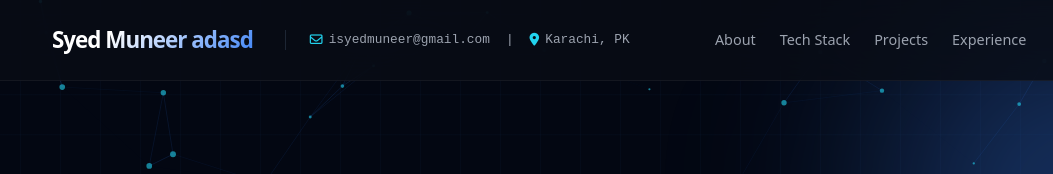
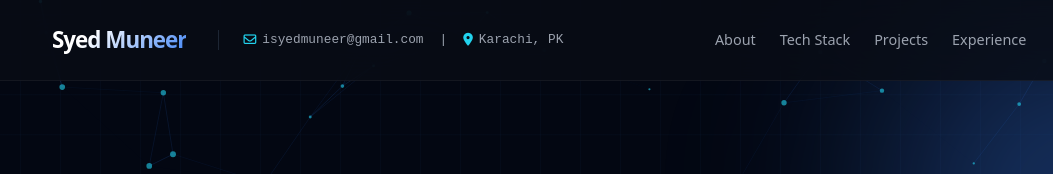
Before and after one commit to isyedmuneer/My-Portfolio, a plain HTML site: page frontend/index.html in a window 1280 px wide. Shown: the top 174 px of the page, 0-1053 px from the left. Drawn offline with Linux system fonts and the light colour scheme.

Commit message:
test: checking automated webhook deployment

```diff
--- a/frontend/index.html
+++ b/frontend/index.html
@@ -16,7 +16,7 @@
             <!-- Left Side: Logo & Quick Contact Info to make it look full -->
             <div class="header-left">
                 <div class="logo">
-                    <span>Syed Muneer adasd</span>
+                    <span>Syed Muneer</span>
                 </div>
                 <div class="header-contact-quick">
                     <span><i class="fa-regular fa-envelope"></i> isyedmuneer@gmail.com</span>
```
